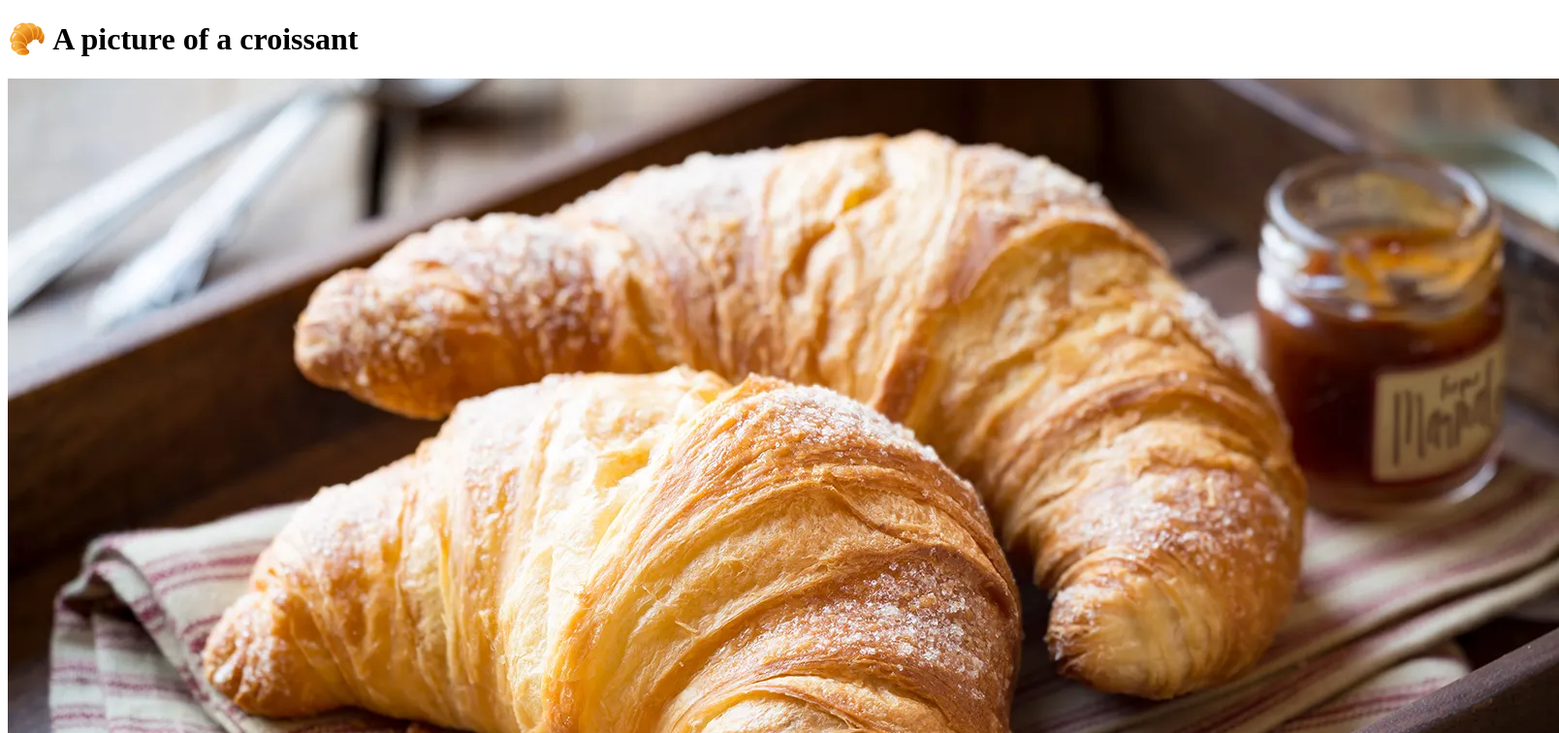
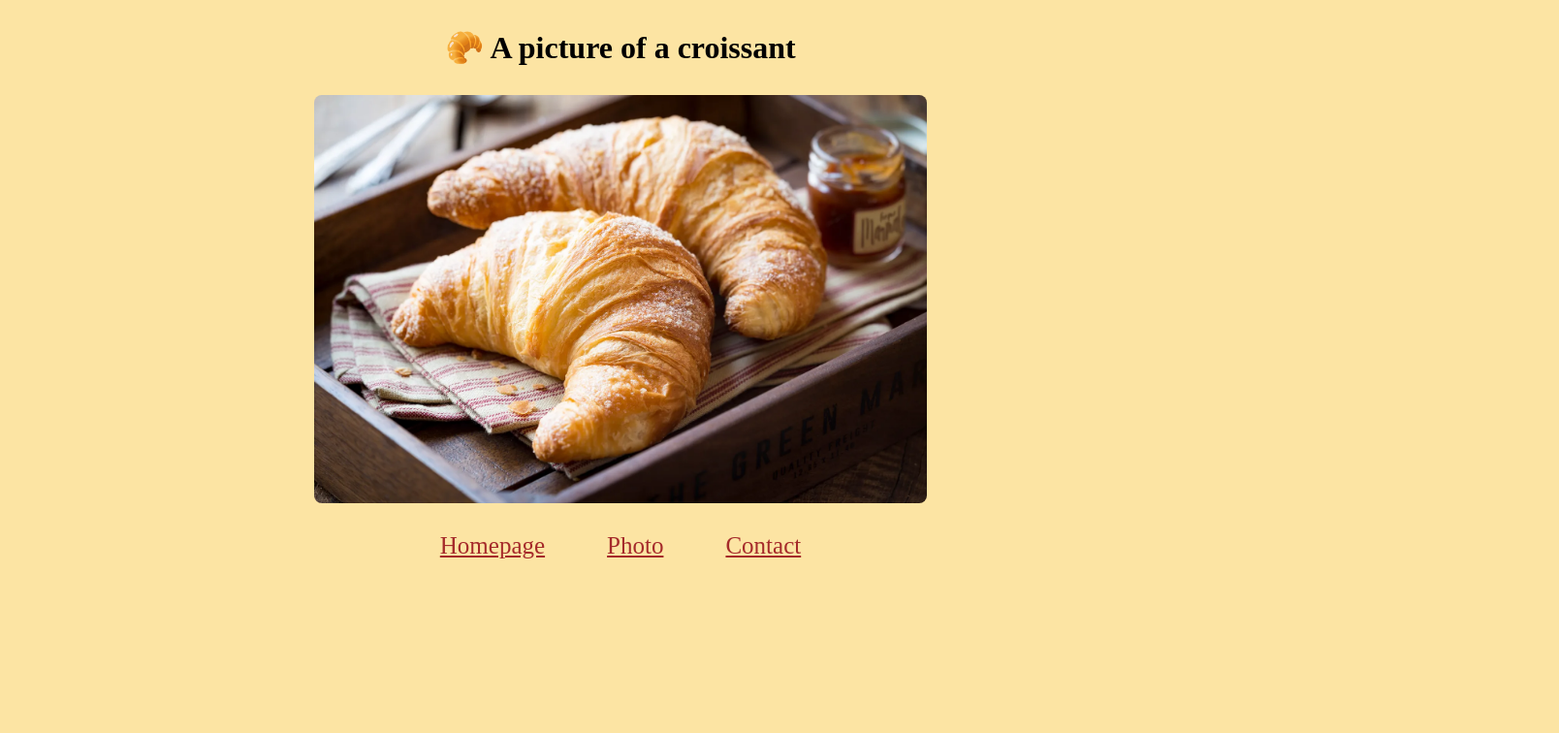
Before and after one commit to arrhythmia-dasha001/page-about-croissant, a plain HTML site: page photo.html in a window 1280 px wide. Shown: the top 756 px of the page at 97% size, 1608 px wide, since content can reach past the window. Drawn offline with Linux system fonts and the light colour scheme.

Commit message:
Add styless

```diff
--- a/photo.html
+++ b/photo.html
@@ -4,6 +4,7 @@
     <meta charset="UTF-8" />
     <meta http-equiv="X-UA-Compatible" content="IE=edge" />
     <meta name="viewport" content="width=device-width, initial-scale=1.0" />
+    <link rel="stylesheet" href="styles.css" />
     <title>Rhoto page</title>
   </head>
   <body cz-shortcut-listen="true">
--- /dev/null
+++ b/styles.css
@@ -0,0 +1,26 @@
+body {
+  background-color: #fce4a3;
+}
+
+h1,
+p {
+  text-align: center;
+  margin: 30px auto;
+}
+
+footer {
+  text-align: center;
+}
+
+footer a {
+  font-size: 25px;
+  margin: 0 30px;
+  color: brown;
+}
+
+.croissants-photo {
+  max-width: 50%;
+  border-radius: 8px;
+  display: block;
+  margin: 30px auto;
+}
```
Also changed, not shown: contact.html (+1 -0 lines), index.html (+1 -0 lines).
